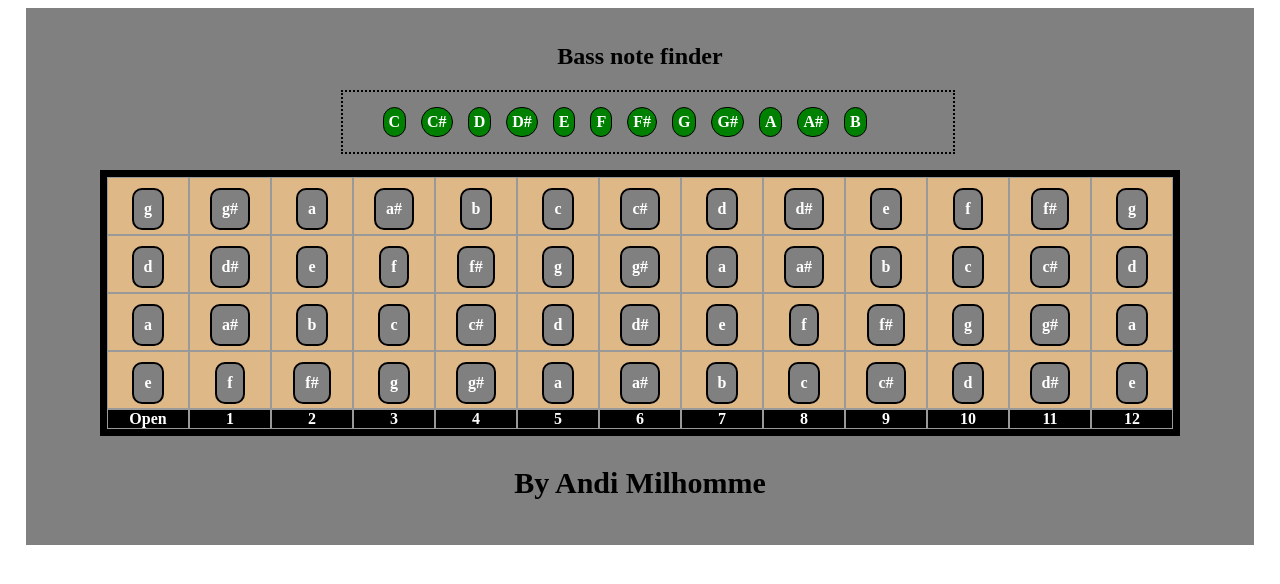
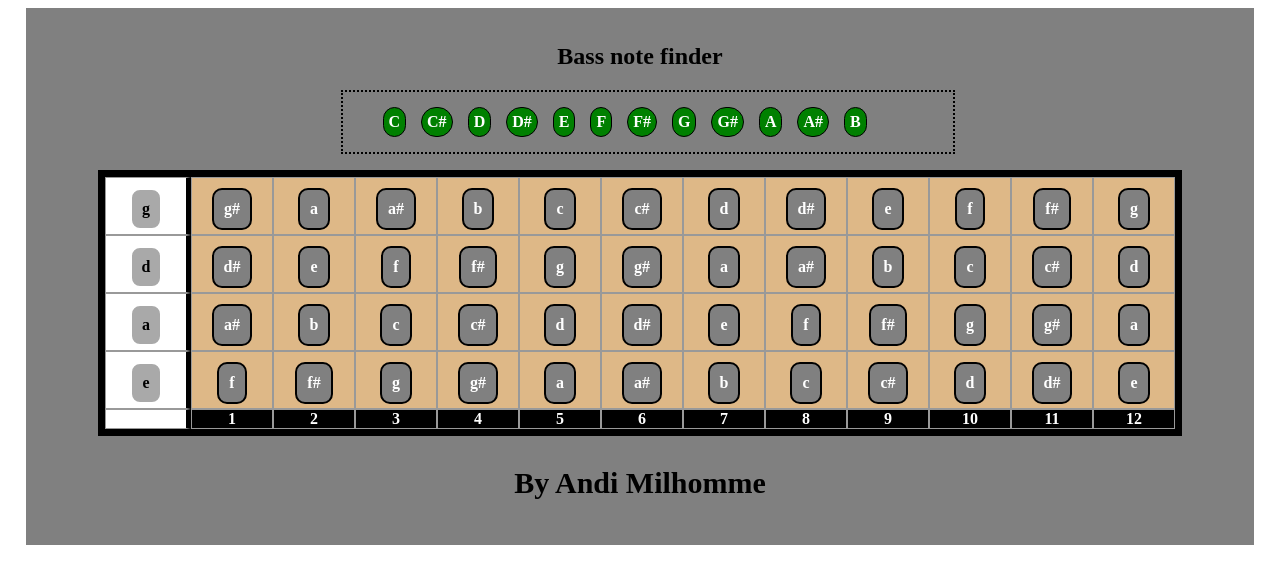
Before and after one commit to anditherobot/bassNoteFinder, an Angular app: page /bass in a window 1280 px wide. Shown: the top 584 px of the page. Built offline with nearby package versions, Linux system fonts and the light colour scheme.

Commit message:
visually separated open notes

```diff
--- a/src/app/components/bass/bass.component.html
+++ b/src/app/components/bass/bass.component.html
@@ -14,31 +14,33 @@
 
     </div>
 
+    <!--Sharpend, flatten, -->
+
 
 
 
     <div class="neckTable" style="border: 7px solid #000;" >
             <div class="divTableBody">
             <div class="divTableRow">
-            <div  class="divTableCell" *ngFor=" let fret of gString"><span [ngClass]="{highlightCell: fret == selected}" class="note">{{fret}} </span> </div>
+            <div  class="divTableCell" *ngFor=" let fret of gString ; let first = first"><span [ngClass]="{highlightCell: fret == selected, first: first}" class="note">{{fret}} </span> </div>
 
             </div>
             <div class="divTableRow">
 
-            <div class="divTableCell" *ngFor=" let fret of dString"><span  [ngClass]="{highlightCell: fret == selected}" class="note">{{fret}} </span></div>
+            <div class="divTableCell" *ngFor=" let fret of dString ; let first = first"><span  [ngClass]="{highlightCell: fret == selected, first: first}" class="note">{{fret}} </span></div>
             </div>
             <div class="divTableRow">
 
-            <div  class="divTableCell" *ngFor=" let fret of aString"><span  [ngClass]="{highlightCell: fret == selected}" class="note">{{fret}} </span></div>
+            <div  class="divTableCell" *ngFor=" let fret of aString ; let first = first"><span  [ngClass]="{highlightCell: fret == selected, first: first}" class="note">{{fret}} </span></div>
             </div>
             <div class="divTableRow">
 
-            <div class="divTableCell" *ngFor=" let fret of eString"><span  [ngClass]="{highlightCell: fret == selected}" class="note">{{fret}} </span></div>
+            <div class="divTableCell" *ngFor=" let fret of eString ; let first = first"><span  [ngClass]="{highlightCell: fret == selected, first: first}" class="note">{{fret}} </span></div>
 
             </div>
             <div class="divTableRow">
 
-            <div class="divTableCell frets" *ngFor=" let fret of fretNumber" >{{fret}}</div>
+            <div class="divTableCell frets" *ngFor=" let fret of fretNumber ; let first = first" >{{fret}}</div>
             </div>
             </div>
             </div>
--- a/src/app/components/bass/bass.component.scss
+++ b/src/app/components/bass/bass.component.scss
@@ -63,6 +63,12 @@
 
 }
 
+.first {
+    background-color: darkgray;
+    color:black;
+    border: 2px solid white;
+}
+
 .notes {
     width: 50%;
   margin: 0 auto;
@@ -101,6 +107,11 @@ p {
     text-align: center;
 }
 
+.divTableCell:first-child {
+    border-right: 5px solid black;
+    background-color: white;
+}
+
 .frets {
     background-color: black;
 }
--- a/src/app/components/bass/bass.component.ts
+++ b/src/app/components/bass/bass.component.ts
@@ -49,8 +49,6 @@ selected: string;
           indices.push(selection);
         }
       }
-      console.log(this.displayNotesonA);
-      console.log('indices', indices);
       return indices;
    }
 
```
